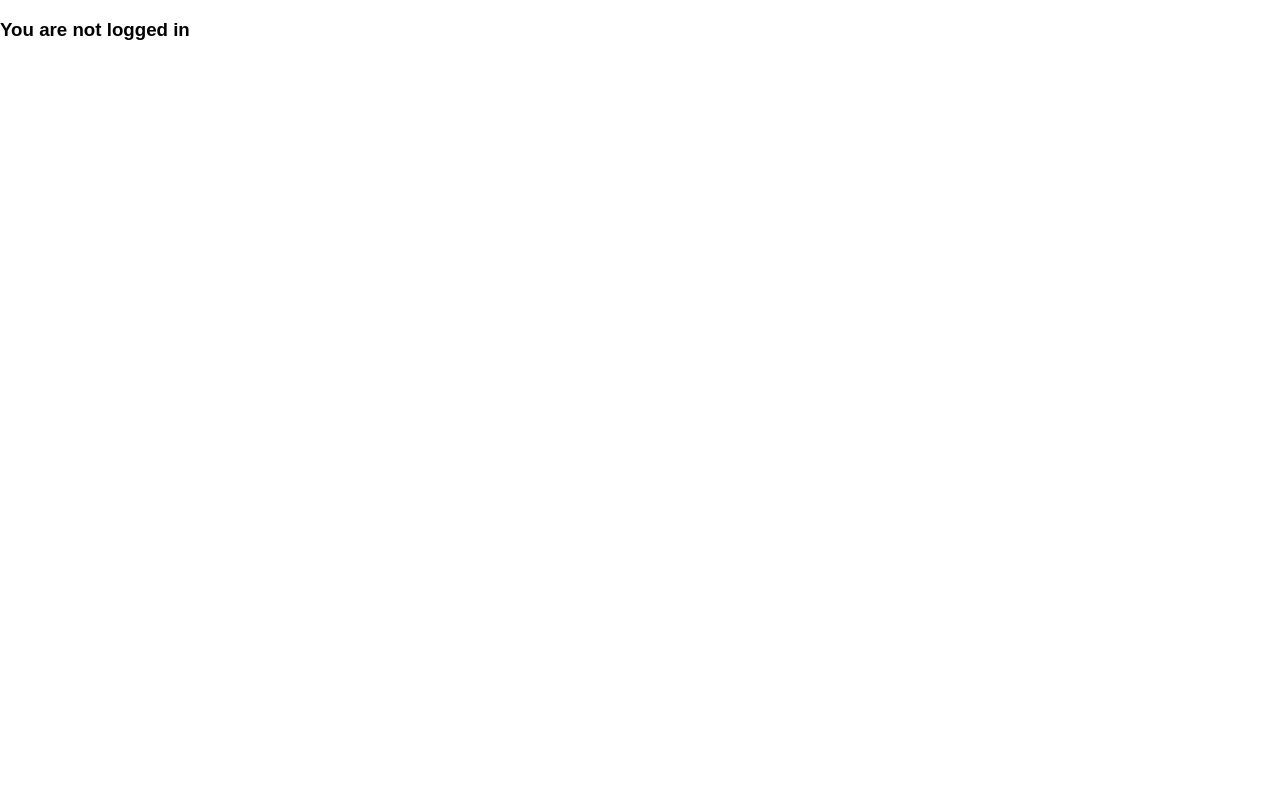
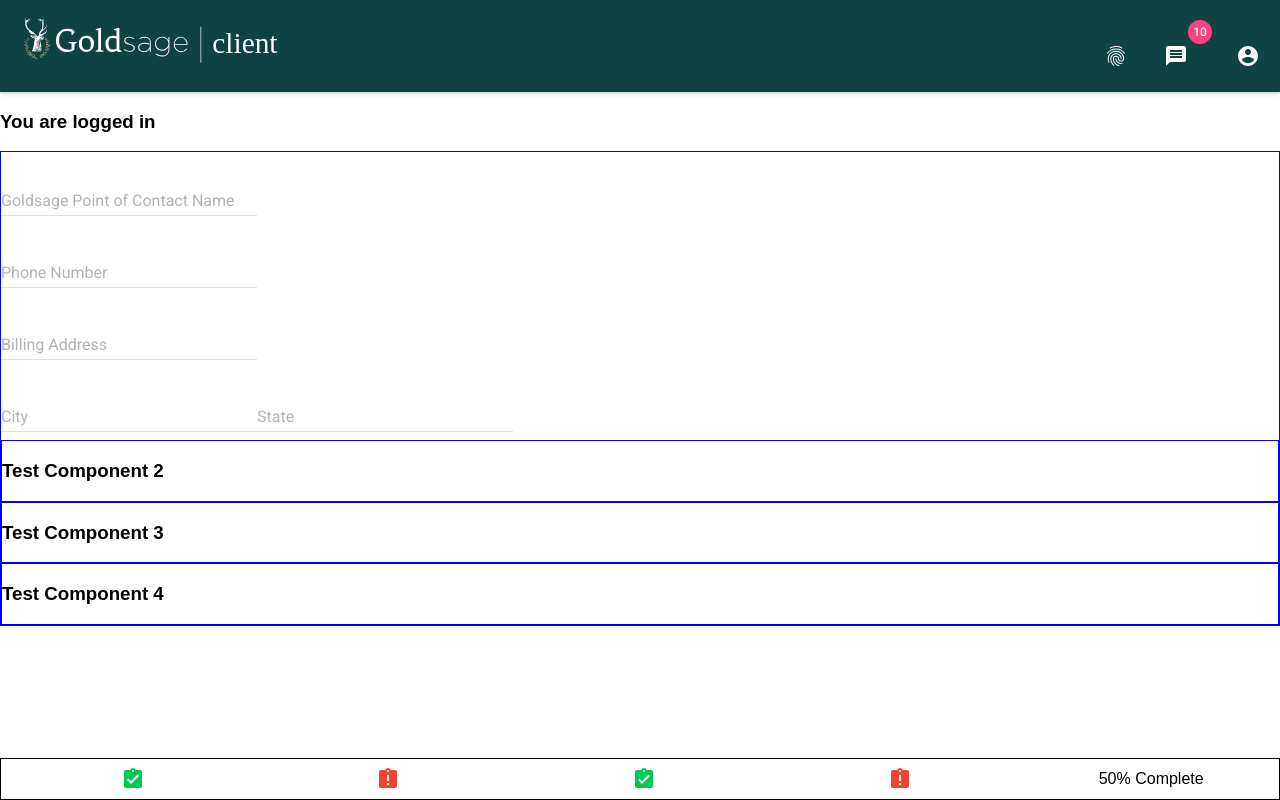
Before and after one commit to agkm10/client, a React app: page /client in a window 1280 px wide. Built offline with nearby package versions, Linux system fonts and the light colour scheme.

Commit message:
status bar and first component update and SAAS update

```diff
--- a/src/components/StatusBar/index.js
+++ b/src/components/StatusBar/index.js
@@ -3,6 +3,12 @@ import TestComp1 from '../TestComp1/index'
 import TestComp2 from '../TestComp2/index'
 import TestComp3 from '../TestComp3/index'
 import TestComp4 from '../TestComp4/index'
+import "./statusbar.css"
+import IconButton from 'material-ui/IconButton';
+import IconComplete from 'material-ui/svg-icons/action/assignment-turned-in';
+import IconNotComplete from 'material-ui/svg-icons/action/assignment-late';
+import {red500} from 'material-ui/styles/colors';
+import {greenA700} from 'material-ui/styles/colors';
 
 export default function StatusBar() {
 	const componentTypes = [<TestComp1/>, <TestComp2/>, <TestComp3/>, <TestComp4/>]
@@ -29,9 +35,23 @@ export default function StatusBar() {
 			}
 	}
     if (check&&check2){
-      return <div key={type.type.key} className='status-point sPComplete'>{type.type.statusName}</div>
+      return <div key={type.type.key} className='status-point sPComplete'>
+				<IconButton
+
+			 tooltip={type.type.statusName}
+			tooltipPosition="top-center"
+    	>
+    <IconComplete color={greenA700} />
+    </IconButton></div>
     }else if (check){
-      return <div key={type.type.key} className='status-point sPIncomplete'>{type.type.statusName}</div>
+      return <div key={type.type.key} className='status-point sPIncomplete'>
+			<IconButton
+
+			 tooltip={type.type.statusName}
+			tooltipPosition="top-center"
+    	>
+    <IconNotComplete color={red500} />
+    </IconButton></div>
     }
 	})
   var percentCompleted = Math.floor((compCount/compCount1)*100);
@@ -39,10 +59,12 @@ export default function StatusBar() {
 	return (
 		<main className="status-bar-landing">
       <div className="status-bar-left">
-			     {componentMap}
+				{componentMap}
+
+
       </div>
       <div className="status-bar-right">
-        Completed: {percentCompleted}%
+        {percentCompleted}% Complete
       </div>
 		</main>
 	);
--- /dev/null
+++ b/src/components/StatusBar/statusbar.scss
@@ -0,0 +1,40 @@
+@import "../../containers/App/App.scss";
+// .sPIncomplete {
+//   background-color: $lime;
+// }
+.status-bar-landing {
+  position: fixed;
+  bottom: 0;
+  left: 0;
+  right: 0;
+  background-color: white;
+}
+
+
+.status-point {
+  border-radius: 20px;
+  width: 40px;
+}
+
+.status-bar-left {
+  width: 80%;
+  display: flex;
+  flex-flow: row nowrap;
+  align-items: center;
+  justify-content: space-around;
+}
+.status-bar-right {
+  width: 20%;
+  display: flex;
+  flex-flow: row nowrap;
+  align-items: center;
+  justify-content: space-around;
+}
+.status-bar-landing {
+  display: flex;
+  flex-flow: row nowrap;
+  align-items: center;
+  justify-content: space-around;
+  height: 40px;
+  border: 1px solid black;
+}
--- a/src/components/TestComp1/index.js
+++ b/src/components/TestComp1/index.js
@@ -1,11 +1,33 @@
 import React from "react";
+import TextField from 'material-ui/TextField';
 
 
 export default function TestComp1() {
 
 	return (
-		<main className="input-tile-landing">
-			<h3>Test Component 1</h3>
+		<main className="input-tile">
+			<div>
+		 	<TextField
+		 	hintText="Full Name"
+		 	floatingLabelText="Goldsage Point of Contact Name"
+		/><br></br>
+		<TextField
+	 hintText="Phone Number"
+	 floatingLabelText="Phone Number"
+ /><br></br>
+		<TextField
+	 hintText="123 oak st...."
+	 floatingLabelText="Billing Address"
+	/><br></br>
+	<TextField
+ hintText="City"
+ floatingLabelText="City"
+/>
+<TextField
+hintText="State"
+floatingLabelText="State"
+/>
+			</div>
 		</main>
 	);
 }
--- a/src/containers/App/App.scss
+++ b/src/containers/App/App.scss
@@ -1,3 +1,17 @@
+$lime: #b0eb00;
+$bright-red: #b30015;
+$dark-blue: #2a00b3;
+$deep-cerulean: #0077b3;
+$bondi-blue: #00b0b3;
+$cyan: #24fbff;
+$heliotrope: #8a7dff;
+$silver-chalice: #a6a6a6;
+$scorpion: #595959;
+$tundora: #444;
+$mine-shaft: #363636;
+$cod-gray: #111;
+
+
 
 h1 {
   color: red;
@@ -7,38 +21,6 @@ h1 {
 }
 .input-tile-landing {
   border: 1px solid blue;
-}
-.status-point {
-  border-radius: 20px;
-  width: 40px;
-}
-.sPComplete {
-  background-color: green;
-}
-.sPIncomplete {
-  background-color: red;
-}
-.status-bar-left {
-  width: 80%;
-  display: flex;
-  flex-flow: row nowrap;
-  align-items: center;
-  justify-content: space-around;
-}
-.status-bar-right {
-  width: 20%;
-  display: flex;
-  flex-flow: row nowrap;
-  align-items: center;
-  justify-content: space-around;
-}
-.status-bar-landing {
-  display: flex;
-  flex-flow: row nowrap;
-  align-items: center;
-  justify-content: space-around;
-  height: 40px;
-  border: 1px solid black;
 }
 
 .login-container {
--- a/src/containers/Client/index.js
+++ b/src/containers/Client/index.js
@@ -10,7 +10,7 @@ import StatusBar from '../../components/StatusBar/index'
 export function Client(props) {
 
 	function checkAuth() {
-		if (props.isAuth) {
+		// if (props.isAuth) {
 			return (
 				<div>
 
@@ -19,9 +19,9 @@ export function Client(props) {
 					<InputTile/>
 					<StatusBar/>
 				</div>);
-		} else {
-				return <h3>You are not logged in</h3>
-		}
+		// } else {
+		// 		return <h3>You are not logged in</h3>
+		// }
 	}
 
 	return (
```
Also changed, not shown: src/assets/App.scss (deleted, +0 -27 lines).
